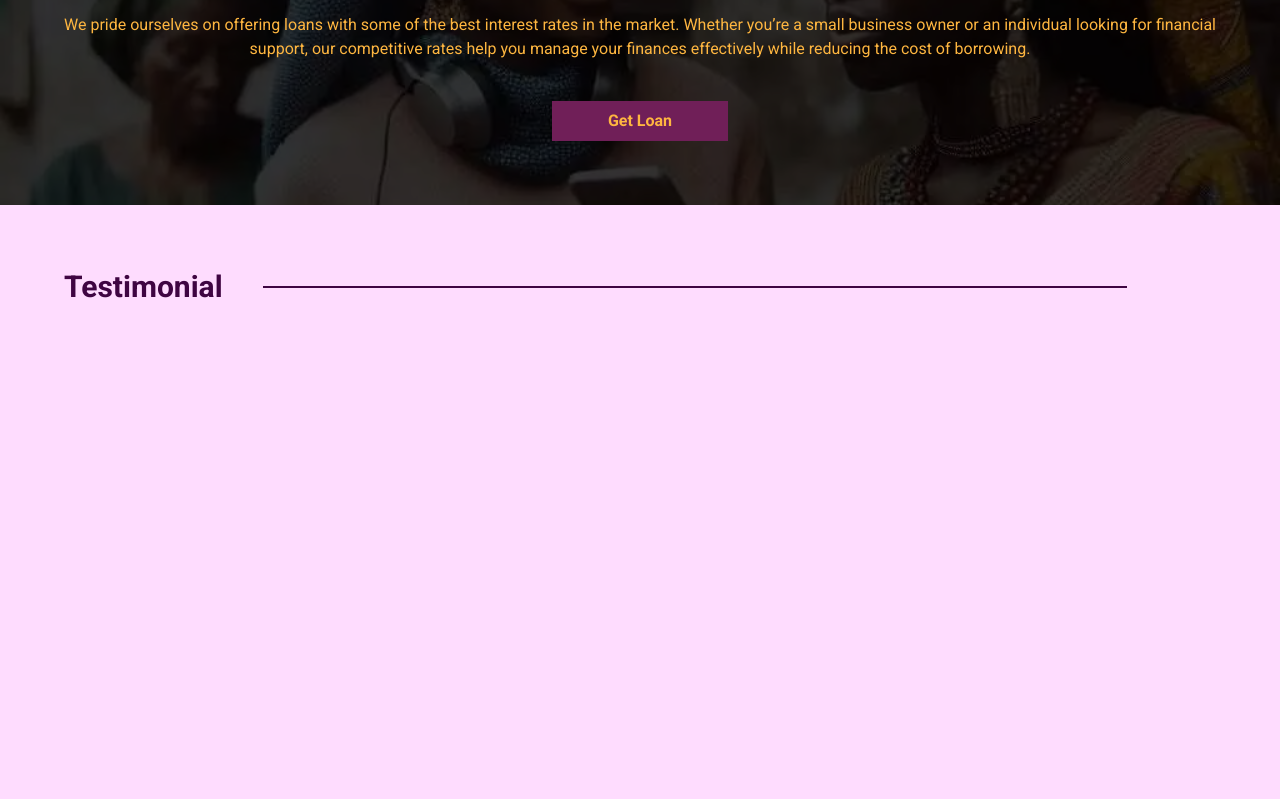
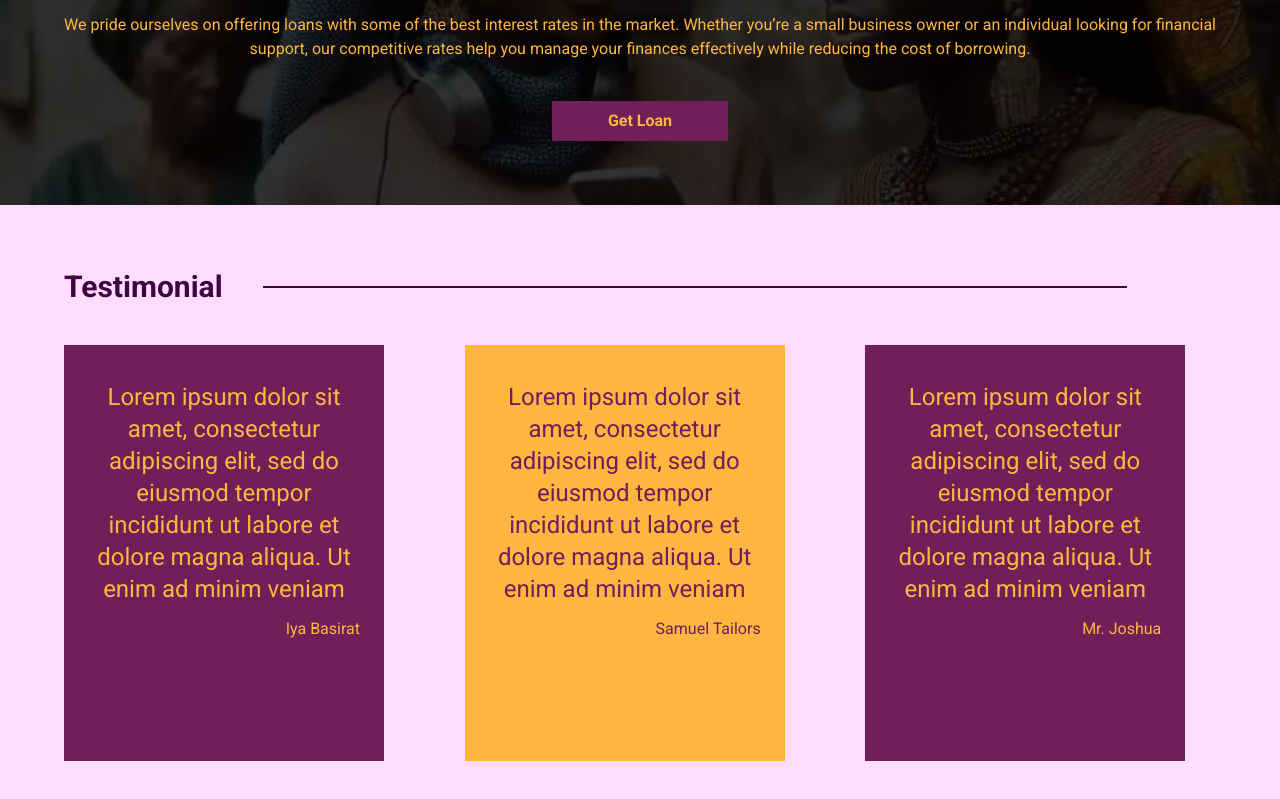
Before and after one commit to messiovo/pennybox, a React (Vite) app: page / in a window 1280 px wide. Shown: the part 2107-2906 px from the top of the page. Before the commit the page ends 2476 px from the top, so only its background shows below. Built offline with nearby package versions, Linux system fonts and the light colour scheme.

Commit message:
building swiper

```diff
--- a/package.json
+++ b/package.json
@@ -17,7 +17,8 @@
     "react-icons": "^5.3.0",
     "react-multi-carousel": "^2.8.5",
     "react-router-dom": "^6.26.2",
-    "react-router-hash-link": "^2.4.3"
+    "react-router-hash-link": "^2.4.3",
+    "swiper": "^11.1.14"
   },
   "devDependencies": {
     "@eslint/js": "^9.9.0",
--- /dev/null
+++ b/src/Component/atoms/Card2.jsx
@@ -0,0 +1,21 @@
+import React from "react";
+
+const Card2 = ({text, name, index }) => {
+  return (
+    <div
+      className={`${
+        index % 2 === 0 ? `bg-sec text-dark` : `bg-dark text-sec`
+      } lg:w-[20rem] md:w-[20rem] w-full px-6 pt-6 lg:pb-6 pb-4 lg:h-[26rem] `}
+      >
+      <p className="lg:text-2xl text-xl text-center py-3">
+        {text}
+      </p>
+      <p className="pb-2 lg:text-base text-sm text-end">
+        {name}
+      </p>
+
+    </div>
+  );
+};
+
+export default Card2;
--- a/src/Component/atoms/index.js
+++ b/src/Component/atoms/index.js
@@ -1,2 +1,3 @@
 export {default as Links} from './Links';
 export {default as Card} from './Card';
+export {default as Card2} from './Card2';
--- a/src/Component/molecules/Nav.jsx
+++ b/src/Component/molecules/Nav.jsx
@@ -37,8 +37,8 @@ const Nav = () => {
 
       <div
         className={`${
-          !isMobile ? `scale-y-0` : `scale-y-full `
-        } lg:scale-y-100 z-20 flex lg:flex-row flex-col  lg:gap-12 gap-20 lg:px-0 px-12 lg:py-0 py-12 lg:relative lg:w-auto w-full lg:h-auto  h-screen fixed  top-20  lg:inset-auto inset-0 lg:overflow-y-hidden overflow-y-visible bg-primary text-center transition-transform duration-700 ease-in`}
+          !isMobile ? `scale-0` : `scale-full `
+        } lg:scale-100 z-20 flex lg:flex-row flex-col  lg:gap-12 gap-20 lg:px-0 px-12 lg:py-0 py-12 lg:relative lg:w-auto w-full lg:h-auto  h-screen fixed  top-20  lg:inset-auto inset-0 lg:overflow-y-hidden overflow-y-visible bg-primary text-center transition-transform duration-700 ease-in`}
         onBlur={() => {
           setIsMobile(false);
         }}
--- a/src/Component/molecules/CardOne.jsx
+++ b/src/Component/molecules/Service.jsx
@@ -22,7 +22,7 @@ const cardDetails = [
   },
 ];
 
-const CardOne = () => {
+const Service = () => {
   return (
     <div className="lg:px-16 px-8 lg:py-16 py-10 " id="services">
         <div className="flex flex-row items-center">
@@ -38,4 +38,4 @@ const CardOne = () => {
   );
 };
 
-export default CardOne;
+export default Service;
--- a/src/Component/molecules/Testimonial.jsx
+++ b/src/Component/molecules/Testimonial.jsx
@@ -1,7 +1,11 @@
 import React from "react";
-import Carousel from "react-multi-carousel";
-import "react-multi-carousel/lib/styles.css";
-
+import { Card2 } from "../atoms";
+import { Swiper, SwiperSlide } from 'swiper/react';
+import { Navigation, Pagination, Scrollbar, A11y } from 'swiper/modules';
+import 'swiper/css';
+import 'swiper/css/navigation';
+import 'swiper/css/pagination';
+import 'swiper/css/scrollbar';
 
 
 const card= [
@@ -27,13 +31,33 @@ const card= [
 
 const Testimonial = () => {
   return (
-    <div className="lg:px-16 px-8 lg:py-16 py-10 ">
+    <section className="lg:px-16 px-8 lg:py-16 py-10 ">
         <div className="flex flex-row items-center">
-        <h1 className="text-primary  lg:text-3xl text-2xl font-bold lg:pr-10 lg:text-left">Testimonial</h1>
-        <span className="h-[2px] lg:w-3/4 w-full bg-primary lg:block hidden"></span>
+          <h1 className="text-primary  lg:text-3xl text-2xl font-bold lg:pr-10 lg:text-left">Testimonial</h1>
+            <span className="h-[2px] lg:w-3/4 w-full bg-primary lg:block hidden"></span>
         </div>
+        <Swiper
+       modules={[Navigation, Pagination, Scrollbar, A11y]}
+       spaceBetween={50}
+       slidesPerView={3}
+       navigation
+       pagination={{ clickable: true }}
+       scrollbar={{ draggable: true }}
+       onSwiper={(swiper) => console.log(swiper)}
+       onSlideChange={() => console.log('slide change')}
+      className="pt-10"
+    >
 
-    </div>
+
+        {card.map((items) =>(
+          <SwiperSlide  >
+             <Card2 key={items.title} {...items} />
+          </SwiperSlide>
+         ))}
+       </Swiper>
+
+
+    </section>
   );
 };
 
--- a/src/Component/molecules/index.js
+++ b/src/Component/molecules/index.js
@@ -1,6 +1,6 @@
 export {default as Nav} from './Nav';
 export {default as Hero} from './Hero';
-export {default as CardOne} from './CardOne';
+export {default as Service} from './Service';
 export {default as AboutUs} from './AboutUs';
 export {default as WhyUs} from './WhyUs';
 export {default as Testimonial} from './Testimonial';
--- a/src/Pages/Home.jsx
+++ b/src/Pages/Home.jsx
@@ -1,5 +1,5 @@
 import React from "react";
-import { Hero, CardOne, AboutUs, WhyUs, Testimonial} from '../Component/molecules';
+import { Hero, Service, AboutUs, WhyUs, Testimonial} from '../Component/molecules';
 
 
 const Home = () => {
@@ -7,7 +7,7 @@ const Home = () => {
       <section>
 
       <Hero/>
-      <CardOne/>
+      <Service/>
       <AboutUs/>
       <WhyUs/>
       <Testimonial/>
```
Also changed, not shown: 1 other file (tests, documents, lock files or other folders).
